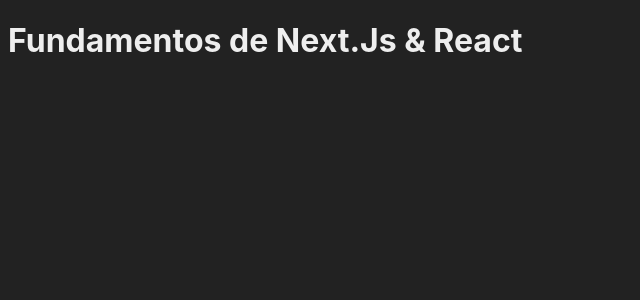
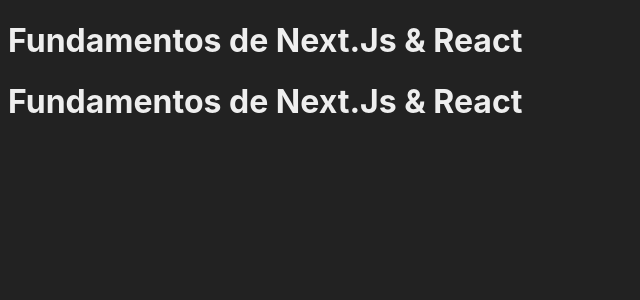
Before and after one commit to NikolasDaltro/Cadastro-Banco-Dados, a Next.js app in the folder fundamentos/: page /app1 in a window 1280 px wide. Shown: the top 300 px of the page, without its empty margins (0-640 px from the left). Built offline with nearby package versions, Linux system fonts and the light colour scheme.

Commit message:
propriedade componente

```diff
--- a/fundamentos/src/pages/app1.jsx
+++ b/fundamentos/src/pages/app1.jsx
@@ -2,6 +2,10 @@
 
 export default function Aap1(){
     return(
-     <Cabecalho/>
+        <div>
+     <Cabecalho titulo="Next.Js & React"/>
+     <Cabecalho titulo="Aprenda Next na pratica"/>
+
+     </div>
     )
 }
```
